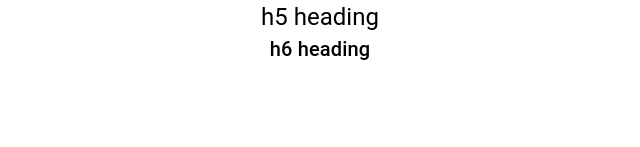
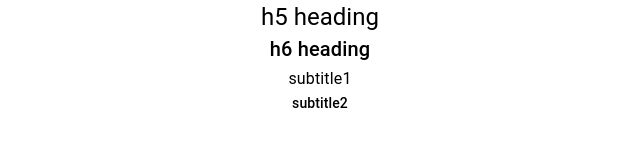
Before and after one commit to pradeep2165/material-ui-tutorial, a React (Create React App) app: page / in a window 1280 px wide. Shown: the part 301-448 px from the top of the page, without its empty margins (320-960 px from the left). Built offline with nearby package versions, Linux system fonts and the light colour scheme.

Commit message:
subtitle tag

```diff
--- a/src/component/MuiTypography.tsx
+++ b/src/component/MuiTypography.tsx
@@ -30,7 +30,14 @@ const MuiTypography=()=> {
     h6 heading
     </Typography>
 
+    <Typography variant='subtitle1'>
+    subtitle1
+    </Typography>
 
+
+    <Typography variant='subtitle2'>
+        subtitle2
+    </Typography>
 
 
     </>
```
